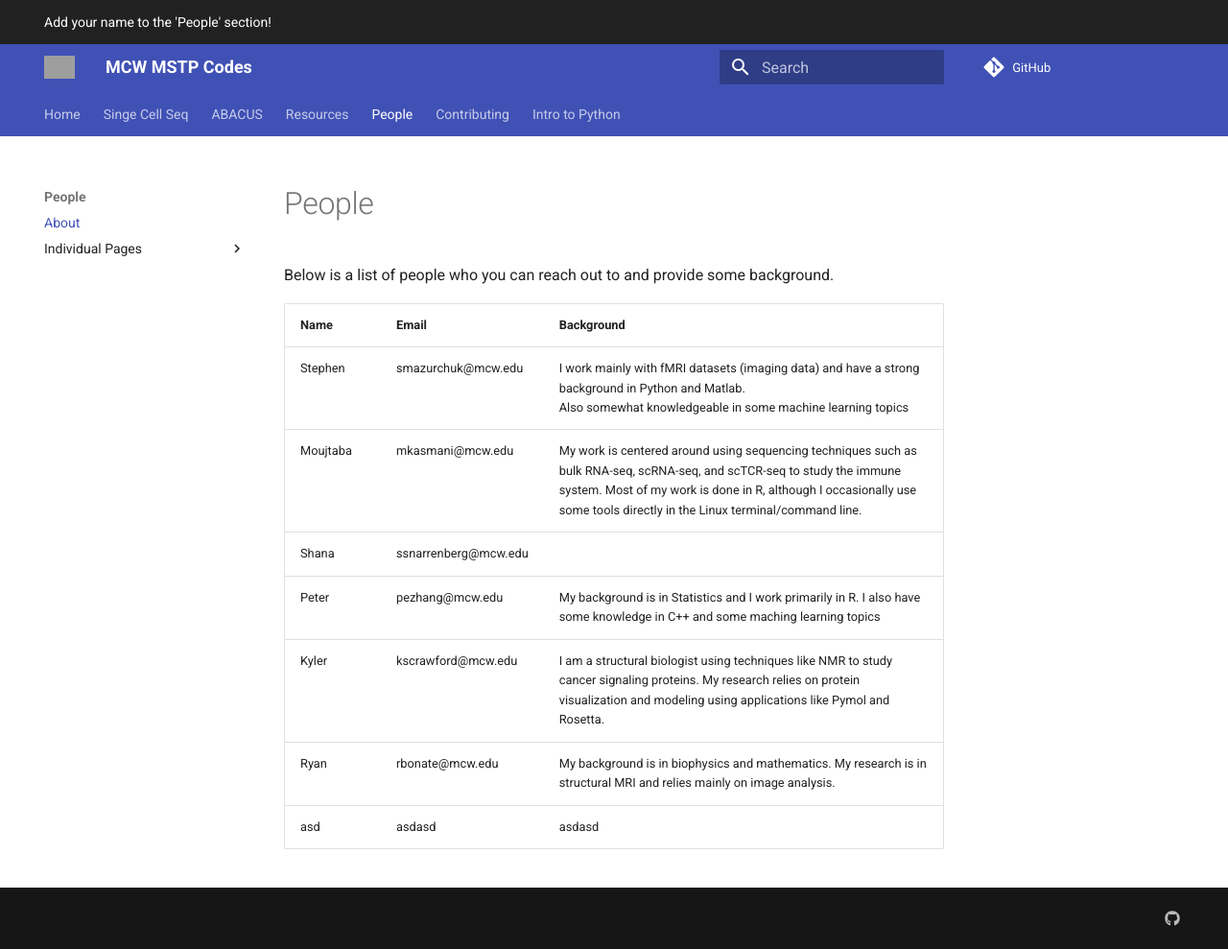
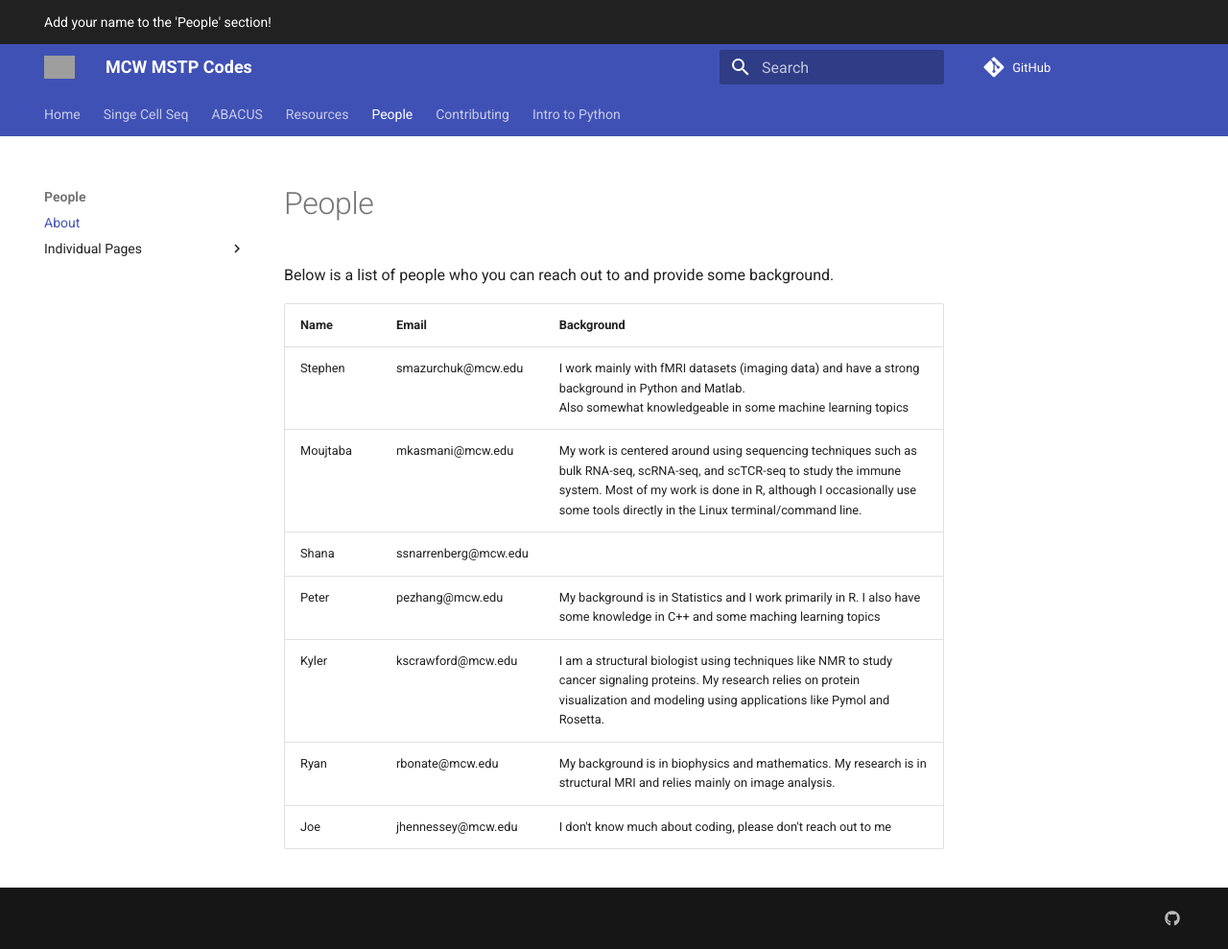
Before and after one commit to mcw-mstp/mcw-mstp.github.io, an MkDocs documentation site: the page built from docs/people/people.md, in a window 1280 px wide and 989 px high. Shown: the whole window at 96% size. Built offline with MkDocs 1.6.1 and Material for MkDocs 9.7.7, drawn with Linux system fonts in a browser that asks for light colours; comment, search, counter and statistics services are not loaded; grey boxes are pictures that could not be loaded.

Commit message:
Update people.md
Joe Hennessey

```diff
--- a/docs/people/people.md
+++ b/docs/people/people.md
@@ -14,4 +14,4 @@ Below is a list of people who you can reach out to and provide some background.
 | Peter | pezhang@mcw.edu | My background is in Statistics and I work primarily in R. I also have some knowledge in C++ and some maching learning topics |
 | Kyler | kscrawford@mcw.edu | I am a structural biologist using techniques like NMR to study cancer signaling proteins. My research relies on protein visualization and modeling using applications like Pymol and Rosetta.
 | Ryan | rbonate@mcw.edu | My background is in biophysics and mathematics. My research is in structural MRI and relies mainly on image analysis. |
-|asd | asdasd | asdasd
+| Joe | jhennessey@mcw.edu | I don't know much about coding, please don't reach out to me |
```
